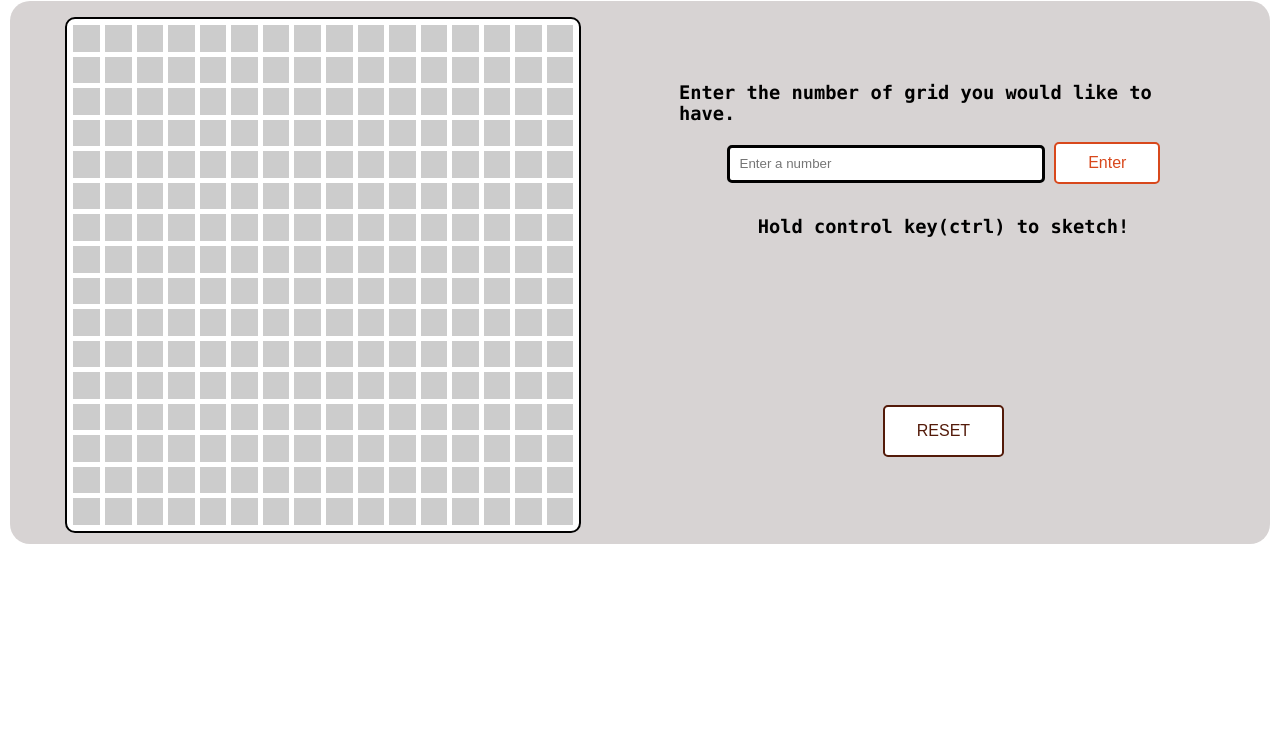
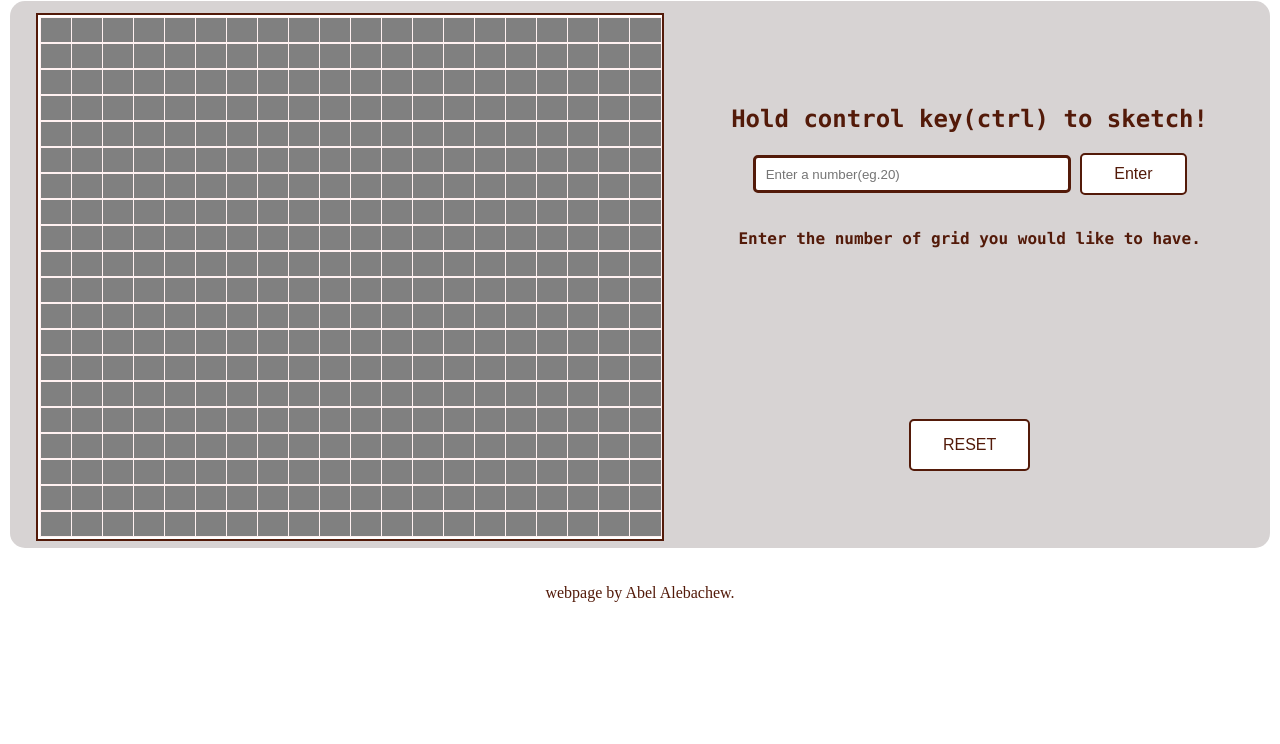
Before and after one commit to abelaleb/Etch-a-Sketch, a plain HTML site: page index.html in a window 1280 px wide. Shown: the part 56-800 px from the top of the page. Drawn offline with Linux system fonts and the light colour scheme.

Commit message:
Add an input asking the number of grids we want and finalizing the project

```diff
--- a/index.html
+++ b/index.html
@@ -14,26 +14,25 @@
       <div class="right-side">
         <div class="input-container">
           <div class="input-text">
-            <h3>Enter the number of grid you would like to have.</h3>
+            <h2>Hold control key(ctrl) to sketch!</h2>
           </div>
           <div class="input-field">
             <input
               type="number"
               id="gridSizeInput"
-              placeholder="Enter a number"
+              placeholder="Enter a number(eg.20)"
               min="1"
               max="100"
             />
             <button id="enterButton">Enter</button>
           </div>
-
-
         </div>
         <div class="instruction">
-            <h3>Hold control key(ctrl) to sketch!</h3>
-          </div>
+          <h4>Enter the number of grid you would like to have.</h4>
+        </div>
         <div id="resetbtn"></div>
       </div>
     </div>
+    <div class="footer"><p>webpage by Abel Alebachew.</p></div>
   </body>
 </html>
--- a/script.js
+++ b/script.js
@@ -1,45 +1,53 @@
-const button = document.getElementById('resetbtn');
-const resetButton = document.createElement('button');
-const enterButton = document.getElementById('enterButton')
-const gridSizeInput = document.getElementById('gridSizeInput');
-const gridContainer = document.getElementById('grid-container');
+const button = document.getElementById("resetbtn");
+const resetButton = document.createElement("button");
+const enterButton = document.getElementById("enterButton");
+const gridSizeInput = document.getElementById("gridSizeInput");
+const gridContainer = document.getElementById("grid-container");
 resetButton.textContent = "RESET";
-resetButton.setAttribute('id','resetButton');
-
-resetButton.addEventListener('click', function(){
+resetButton.setAttribute("id", "resetButton");
+resetButton.addEventListener("click", function () {
   location.reload();
 });
 
 function handleMouseOver(event) {
-    if(event.ctrlKey){
-    event.target.style.backgroundColor = '#65524d';
+    if (event.ctrlKey) {
+      // Add a class to the target element
+      event.target.classList.add("sketched");
     }
   }
 
-function createGrid(size){
-    gridContainer.innerHTML='';//clear the exeisting grid
-    const gridSize = Math.min(size,100);
-    for (let i=0; i<gridSize; i++){
-        for(let j=0; j<gridSize; j++){
-            const div = document.createElement('div');
-            div.classList.add('grid-item');//Add a class for styling
-            div.addEventListener('mouseover', handleMouseOver);
+function createGrid(size) {
+  gridContainer.innerHTML = ""; //clear the exeisting grid
+
+  //Use css grid to create a flexiable layout based on size
+  gridContainer.style.gridTemplateColumns = `repeat(${size},1fr)`;
+  gridContainer.style.gridTemplateRows = `repeat(${size},1fr)`;
+
+  //Dynamically set grid item size based on container width
+  const gridItemWidth = Math.floor(gridContainer.offsetWidth / size);
+  const gridItems = Array.from(document.querySelectorAll(".grid-item"));
+  gridItems.forEach((item) => (item.style.width = `${gridItemWidth}px`));
+
+  for (let i = 0; i < size; i++) {
+    for (let j = 0; j < size; j++) {
+      const div = document.createElement("div");
+      div.classList.add("grid-item"); //Add a class for styling
+      div.addEventListener("mouseover", handleMouseOver);
       gridContainer.appendChild(div);
     }
   }
 }
-function resetGrid(){
+function resetGrid() {
   const gridSize = parseInt(gridSizeInput.value);
-    if (!isNaN(gridSize)){
+  if (!isNaN(gridSize)) {
     createGrid(gridSize);
-    }
-    else{
+  } else {
     alert(`Please enter a valid number for a grid size.`);
   }
 }
-enterButton.addEventListener('click', function() {
+enterButton.addEventListener("click", function () {
   resetGrid();
 });
 
-createGrid(16);
+createGrid(20);
 button.appendChild(resetButton);
--- a/style.css
+++ b/style.css
@@ -1,6 +1,7 @@
 body{
     margin: 0;
     padding: 0;
+    color: #531a09;
 }
 .header{
     border-radius: 4px;
@@ -20,8 +21,9 @@ body{
     display: flex;
     flex-direction: row;
     align-items: start;
-    border-radius: 20px;
+    border-radius: 15px;
     justify-content: center;
+    align-items: center;
 }
 .left-side{
     display: flex;
@@ -32,7 +34,7 @@ body{
     display: flex;
     flex-direction: column;
     align-items: center;
-    justify-content: end;
+    /*justify-content: end;*/
     padding: 50px;
 }
 .input-container{
@@ -43,7 +45,7 @@ body{
     padding: 2px;
 }
 input[type =number]{
-    border: 3px solid black;
+    border: 3px solid #531a09;
     width: 300px;
     height: 30px;
     padding-left: 10px;
@@ -52,16 +54,16 @@ input[type =number]{
   }
 #enterButton{
     background-color: white;
-    border: 2px solid #d8481c;
+    border: 2px solid #531a09;
     border-radius: 5px;
-    color: #d8481c;
+    color: #531a09;
     padding: 10px 32px;
     font-size: 16px;
     transition-duration: 0.4s;
     cursor: pointer;
 }
 #enterButton:hover{
-    background-color: #d8481c;
+    background-color: #531a09;
     color: white;
     box-shadow: 0 12px 16px 0 rgba(0,0,0,0.24), 0 17px 50px 0 rgba(0,0,0,0.19);
 }
@@ -69,7 +71,7 @@ input[type =number]{
     text-align: center;
 }
 #resetButton{
-    background-color: white; /* Green */
+    background-color: white;
     border: 2px solid #531a09;
     border-radius: 5px;
     color: #531a09;
@@ -81,37 +83,42 @@ input[type =number]{
 
 }
 #resetButton:hover {
-    background-color: #421d11; /* Green */
+    background-color: #421d11;
     color: white;
     box-shadow: 0 12px 16px 0 rgba(0,0,0,0.24), 0 17px 50px 0 rgba(0,0,0,0.19);
 }
 
 .grid-item {
-    background-color: #ccc; /* Default background color */
-    border: 0px solid #ffffff; /* Border around each square */
-    width: 100%; /* Adjusting width to fit in the grid */
-    height: 100%; /* Adjusting height to fit in the grid */
-    padding: 0;
-    transition: 0.3s;
+    background-color: gray;
+    border: 0.8px solid rgb(255, 241, 241);
+    width: 100%;
+  }
+#grid-container {
+    /* dynamic columns and rows */
+    display: grid;
+    background-color: white;
+    border: 2px solid #531a09; /* Border for visualization */
+    border-radius: 0px;
+    padding: 2px;
+    margin: 2px;
+    min-height: 520px;
+    min-width: 620px;
+    height: auto;
+    width: auto; /* Ensure grid items fit within the container */
+    cursor: crosshair;
 }
 .grid-item:hover{
-    border-color: #531a09;
-    transition: 0.4s;
-}
-#grid-container {
-    display: grid;
-    background-color: rgb(255, 255, 255);
-    grid-template-columns: repeat(16, 1fr); /* 16 columns */
-    grid-template-rows: repeat(16, 1fr); /* 16 rows */
-    gap: 5px; /* Gap between divs */
-    border: 2px solid black;/* Border for visualization */
-    border-radius: 10px;
-    padding: 6px;
-    margin: 6px;
-    height: 500px;
-    width: 500px;
+    background-color: #531a09;
+    border: 3px solid #531a09;
 
 }
-#grid-container{
-    cursor:crosshair;
+.sketched{
+    background-color: #531a09;
+    transition-duration: 0.4s;
 }
+.footer{
+    display: flex;
+    justify-content: center;
+    background-color: rgb(255, 255, 255);
+    padding: 10px;
+}
```
Lines whose indentation alone changed are shown as unchanged.
